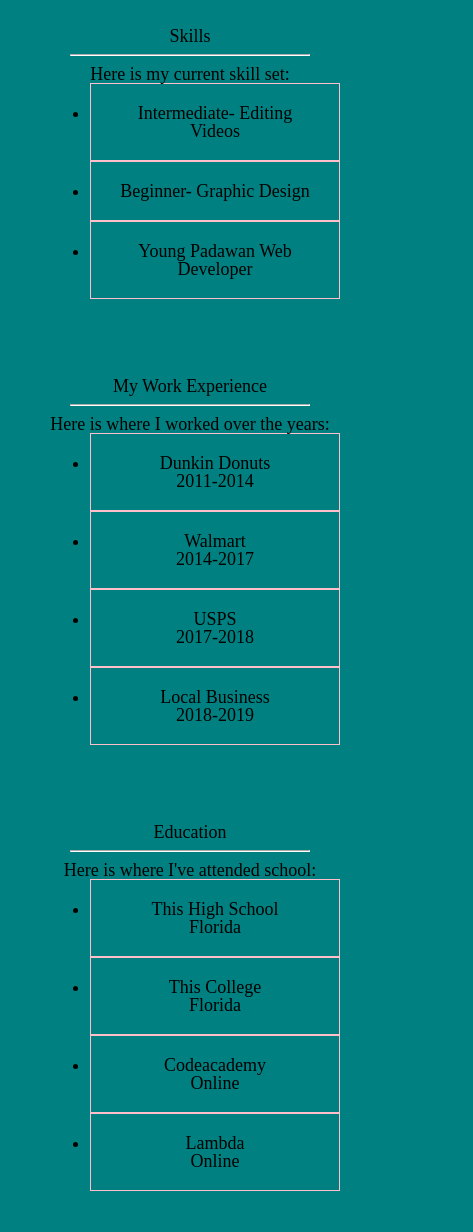
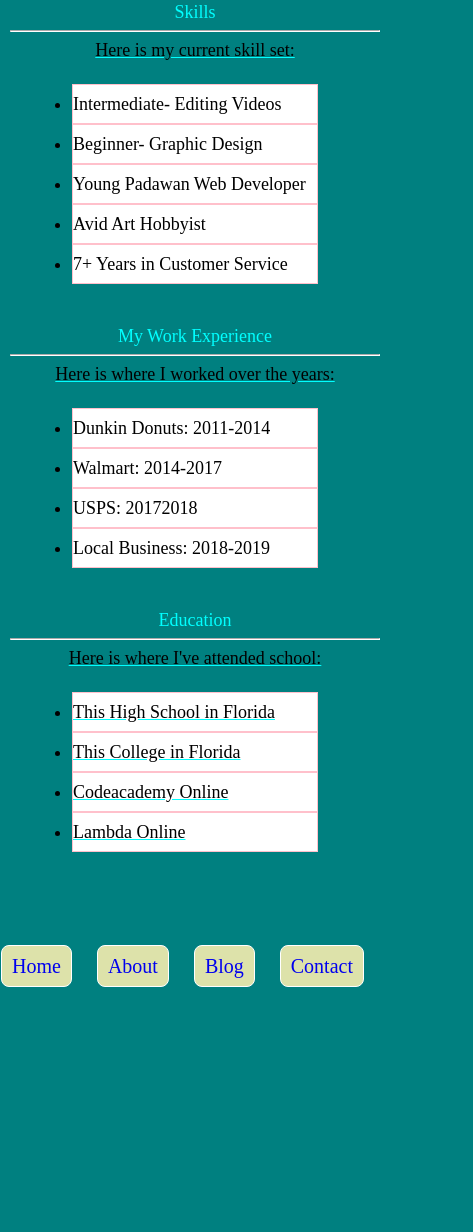
Before and after one commit to nisaChampagne/practicecss, a plain HTML site: page index.html in a window 390 px wide. Shown: the part 700-1932 px from the top of the page, 473 px wide, since content can reach past the window. After the commit the page ends 1707 px from the top, so only its background shows below. Drawn offline with Linux system fonts and the light colour scheme; a web font is replaced by a local one.

Commit message:
project css practice

```diff
--- a/index.html
+++ b/index.html
@@ -51,42 +51,41 @@
         </div>
         <div class="text-content">
           <div class="skills">
-            <h2>Skills</h2>
+            <h2 class='skills-header'>Skills</h2>
             <hr>
-            <p1>Here is my current skill set:</p1>
+            <p1 class='skills-p'>Here is my current skill set:</p1>
             <ul>
               <li>Intermediate- Editing Videos</li>
               <li>Beginner- Graphic Design</li>
               <li>Young Padawan Web Developer</li>
-              <br>
+              <li>Avid Art Hobbyist</li>
+              <li>7+ Years in Customer Service</li>
             </ul>
+            <br>
           </div>
           <div class="skills">
-            <h2>My Work Experience</h2>
+            <h2 class='skills-header'>My Work Experience</h2>
             <hr>
-            <p1>Here is where I worked over the years:</p1>
+            <p1 class='skills-p'>Here is where I worked over the years:</p1>
             <ul>
-              <li>Dunkin Donuts<br />2011-2014</li>
-              <li>Walmart<br />2014-2017</li>
-              <li>USPS<br />2017-2018</li>
-              <li>Local Business<br />2018-2019</li>
-              <br>
+              <li>Dunkin Donuts: 2011-2014</li>
+              <li>Walmart: 2014-2017</li>
+              <li>USPS: 20172018</li>
+              <li>Local Business: 2018-2019</li>
             </ul>
+            <br>
           </div>
           <div class="skills">
-              <h2>Education</h2>
+              <h2 class='skills-header'>Education</h2>
               <hr>
-              <p>Here is where I've attended school:</p>
+              <p1 class='skills-p'>Here is where I've attended school:</p>
               <ul>
-                <li>
-                  This High School<br />
-                  Florida
-                </li>
-                <li>This College<br />Florida</li>
-                <li>Codeacademy<br />Online</li>
-                <li>Lambda<br />Online</li>
-                <br>
+                <li>This High School in Florida</li>
+                <li>This College in Florida</li>
+                <li>Codeacademy Online</li>
+                <li>Lambda Online</li>
               </ul>
+              <br>
             </div>
           </div>
         </div>
--- a/less/index.less
+++ b/less/index.less
@@ -205,6 +205,11 @@ input[type="submit"]:hover {
 @text-medium: 1.8rem;
 @text-small: 1.5rem;
 
+//mixins
+.borderused{
+  border: 25px solid teal;
+}
+
 
 html{
   width: 876px;
@@ -212,6 +217,12 @@ html{
   margin: 0 auto;
   box-sizing: border-box;
 }
+@media(max-width: 800px){
+  html{
+    width: 100%;
+  }
+}
+
 @media(max-width:500px){
     html{
       width: 100%;
@@ -222,6 +233,12 @@ html{
   max-width: 876px;
   margin: 0 auto;
   font-size: @text-medium;
+}
+@media(max-width:800px){
+  .container{
+    width: 100%;
+    box-sizing: border-box;
+  }
 }
 
 @media(max-width:500px){
@@ -264,15 +281,22 @@ header nav{
   justify-content:space-around;
   a{
     font-size: @text-big;
-    padding: 10px 50px 10px 10px;
-    border-radius: 5px;
+    padding: 10px 10px 10px 10px;
+    border-radius: 8px;
     border: 1px solid white;
-    background-color: white;
+    background-color: rgb(221, 226, 170);
     text-decoration: none;
-    margin-right: 5px;
+    margin-right: 20px;
     text-align: center;
+    color: teal;
   }
 }
+
+a{
+  text-align: center;
+
+}
+
 h1{
   font-size: 3rem;
 }
@@ -317,20 +341,28 @@ h1{
      .box-intro{
        width: 100%;
        margin: 50px 50px;
-       border: 2px solid red;
 
      }
         .box-word{
           text-decoration: underline;
+          padding-bottom: 20px;
         }
 }
 
 .skills{
   width: 100%;
-  margin: 20px 20px 0 10px;
-  padding: 20px 20px;
+  margin: 0 auto;
+  padding: 0 auto;
+  justify-content: center;
+  .skills-header{
+    color: aqua;
+  }
+  .skills-p{
+    text-decoration: aqua underline;
+  }
+}
 
-}
+/*
 .work{
   width: 100%;
   padding: 20px 20px;
@@ -341,23 +373,28 @@ h1{
   margin: 0 auto;
   text-align: center;
 }
+*/
 
 hr{
-  width: 80%;
+  width: 100%;
   border-color:white;
 }
 
 ul{
-  padding-right: 0 auto;
-  margin: 0 0 0 50px;
+  width: 80%;
+  .borderused();
+  margin: 0 auto;
+  text-align: left;
+  li{
+    border: 1px solid pink;
+    width: 100%;
+    list-style-type: disc;
+    padding: 10px 0;
+    background-color: white;
+  }
 }
 
-li{
-  border: 1px solid pink;
-  width: 100%;
-  list-style-type: disc;
-  padding: 20px 20px;
-}
+
 
 footer{
   margin: 20px 0;
@@ -367,10 +404,24 @@ footer{
   justify-content: center;
   align-content: stretch;
 }
+@media(max-width: 500px){
+  footer{
+    flex-direction: column;
+    justify-content: center;
+  }
 
 footer nav {
   font-size: @text-medium;
   display: flex;
   justify-content:space-around;
-
+  a{
+    font-size: @text-big;
+    padding: 10px 10px 10px 10px;
+    border-radius: 8px;
+    border: 1px solid white;
+    background-color:rgb(221, 226, 170);;
+    text-decoration: none;
+    margin-right: 25px;
+    text-align: center;
+  }
 }
```
Also changed, not shown: contactform.html (+1 -1 lines), css/index.css.
